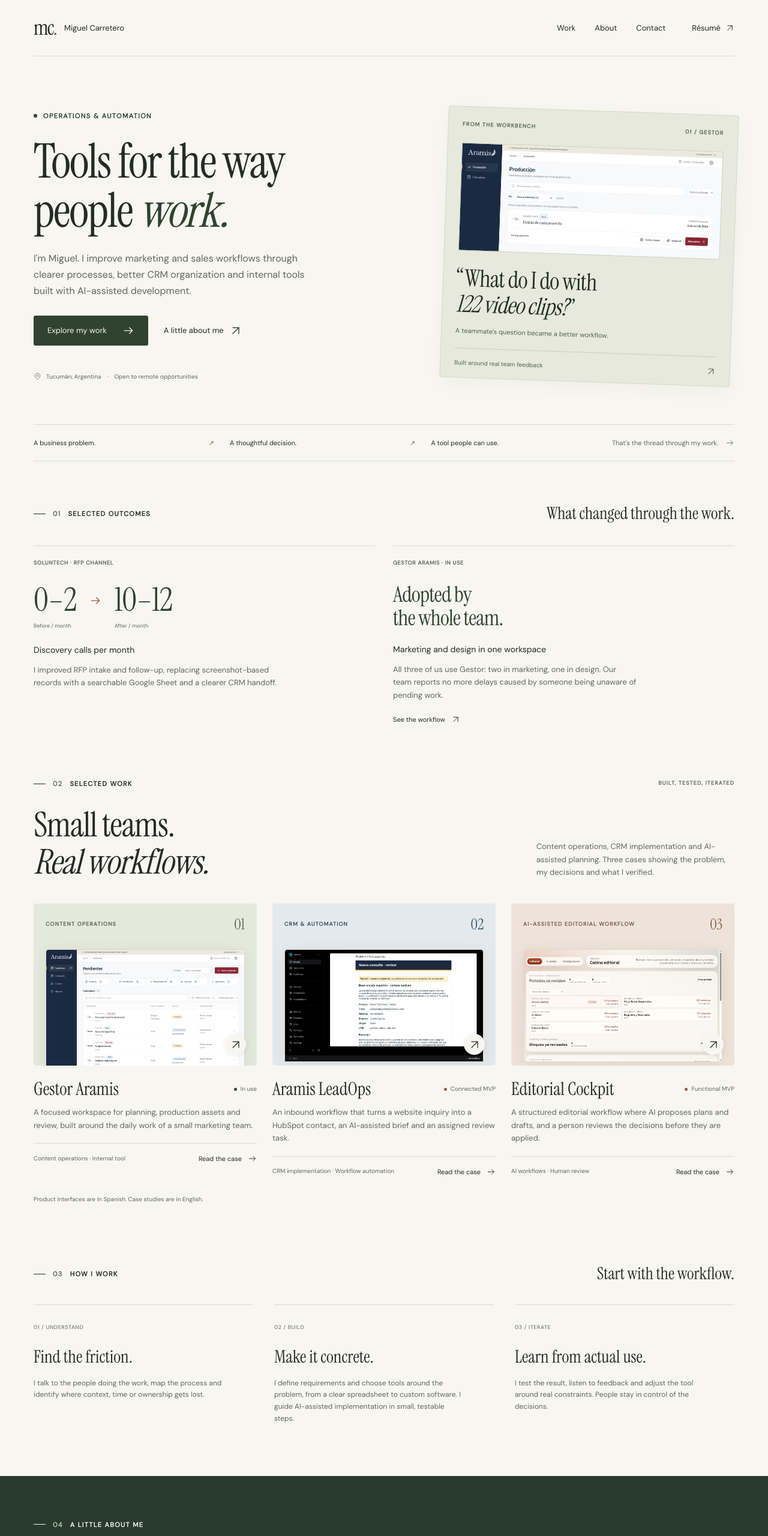
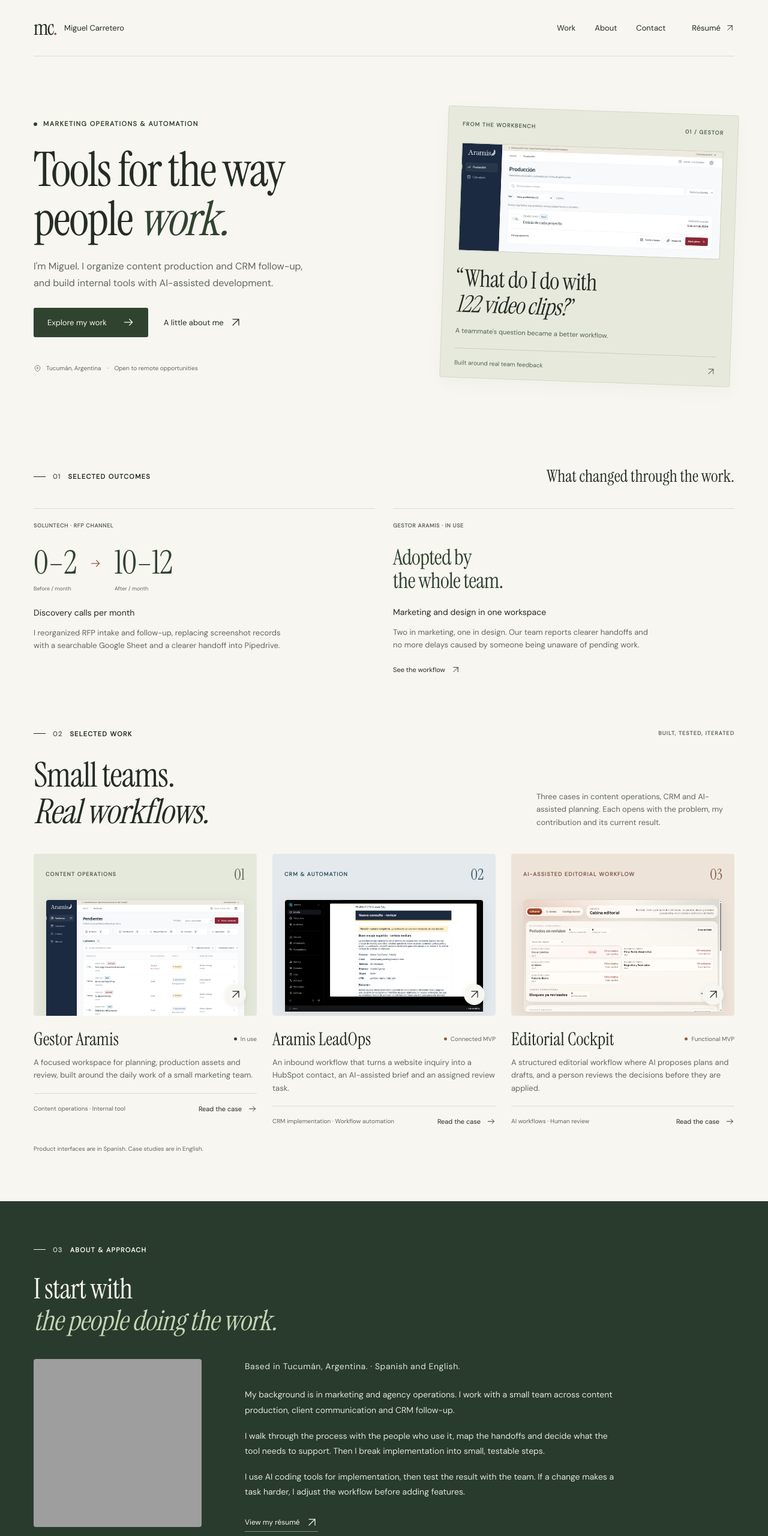
Before and after one commit to Maiguelon/miguel-carretero-porfolio, an Astro site: page / in a window 1280 px wide. Shown: the top 2560 px of the page at 60% size. Built offline with nearby package versions, Linux system fonts and the light colour scheme; Astro itself is replaced by a stand-in of ours; grey boxes are pictures that could not be loaded.

Commit message:
Simplify home copy and merge about with working method

```diff
--- a/src/pages/index.astro
+++ b/src/pages/index.astro
@@ -12,9 +12,9 @@ const projects = (await getCollection('projects', ({ data }) => data.published))
 <BaseLayout>
   <section class="hero container" aria-labelledby="intro-title">
     <div class="hero-copy">
-      <p class="eyebrow hero-kicker"><span class="small-dot"></span>Operations &amp; Automation</p>
+      <p class="eyebrow hero-kicker"><span class="small-dot"></span>Marketing operations &amp; automation</p>
       <h1 id="intro-title">Tools for the way<br />people <em>work.</em></h1>
-      <p class="lede">I'm Miguel. I improve marketing and sales workflows through clearer processes, better CRM organization and internal tools built with AI-assisted development.</p>
+      <p class="lede">I'm Miguel. I organize content production and CRM follow-up, and build internal tools with AI-assisted development.</p>
       <div class="hero-actions"><a class="button button-dark" href="#work">Explore my work <Arrow /></a><a class="text-link" href="#about">A little about me <Arrow diagonal /></a></div>
       <p class="hero-location"><svg width="13" height="13" viewBox="0 0 24 24" fill="none" aria-hidden="true"><path d="M20 10c0 6-8 11-8 11S4 16 4 10a8 8 0 1 1 16 0Z" stroke="currentColor" stroke-width="1.5"/><circle cx="12" cy="10" r="2.5" stroke="currentColor" stroke-width="1.5"/></svg>{profile.location}<span>·</span>Open to remote opportunities</p>
     </div>
@@ -25,7 +25,6 @@ const projects = (await getCollection('projects', ({ data }) => data.published))
       <div class="note-footer"><span>Built around real team feedback</span><Arrow diagonal /></div>
     </a>
   </section>
-  <div class="discipline-strip container"><span>A business problem.</span><span>A thoughtful decision.</span><span>A tool people can use.</span><span class="strip-end">That's the thread through my work. <Arrow /></span></div>
   <section class="outcomes-section container" aria-labelledby="outcomes-title">
     <div class="section-topline"><p class="section-label"><span>01</span> Selected outcomes</p><h2 id="outcomes-title" class="outcomes-title">What changed through the work.</h2></div>
     <div class="outcomes-grid">
@@ -37,50 +36,42 @@ const projects = (await getCollection('projects', ({ data }) => data.published))
           <div><span class="outcome-value">10–12</span><span class="comparison-label">After / month</span></div>
         </div>
         <h3>Discovery calls per month</h3>
-        <p>I improved RFP intake and follow-up, replacing screenshot-based records with a searchable Google Sheet and a clearer CRM handoff.</p>
+        <p>I reorganized RFP intake and follow-up, replacing screenshot records with a searchable Google Sheet and a clearer handoff into Pipedrive.</p>
       </article>
       <article class="outcome-card">
         <p class="eyebrow outcome-context">Gestor Aramis · In use</p>
         <p class="outcome-adoption">Adopted by<br />the whole team.</p>
         <h3>Marketing and design in one workspace</h3>
-        <p>All three of us use Gestor: two in marketing, one in design. Our team reports no more delays caused by someone being unaware of pending work.</p>
+        <p>Two in marketing, one in design. Our team reports clearer handoffs and no more delays caused by someone being unaware of pending work.</p>
         <a class="text-link outcome-link" href="/projects/gestor-aramis/#what-changed">See the workflow <Arrow diagonal /></a>
       </article>
     </div>
   </section>
   <section id="work" class="work-section container" aria-labelledby="work-title">
     <div class="section-topline"><p class="section-label"><span>02</span> Selected work</p><span class="eyebrow">Built, tested, iterated</span></div>
-    <div class="section-heading"><h2 id="work-title">Small teams.<br /><em>Real workflows.</em></h2><p>Content operations, CRM implementation and AI-assisted planning. Three cases showing the problem, my decisions and what I verified.</p></div>
+    <div class="section-heading"><h2 id="work-title">Small teams.<br /><em>Real workflows.</em></h2><p>Three cases in content operations, CRM and AI-assisted planning. Each opens with the problem, my contribution and its current result.</p></div>
     <div class="project-grid">{projects.map((project) => <ProjectCard project={project} />)}</div>
     <p class="work-footnote">Product interfaces are in Spanish. Case studies are in English.</p>
   </section>
-  <section class="approach container" aria-labelledby="approach-title">
-    <div class="section-topline"><p class="section-label"><span>03</span> How I work</p><h2 id="approach-title" class="approach-title">Start with the workflow.</h2></div>
-    <div class="approach-grid">
-      <article><span class="approach-number">01 / Understand</span><h3>Find the friction.</h3><p>I talk to the people doing the work, map the process and identify where context, time or ownership gets lost.</p></article>
-      <article><span class="approach-number">02 / Build</span><h3>Make it concrete.</h3><p>I define requirements and choose tools around the problem, from a clear spreadsheet to custom software. I guide AI-assisted implementation in small, testable steps.</p></article>
-      <article><span class="approach-number">03 / Iterate</span><h3>Learn from actual use.</h3><p>I test the result, listen to feedback and adjust the tool around real constraints. People stay in control of the decisions.</p></article>
-    </div>
-  </section>
   <section id="about" class="about-section" aria-labelledby="about-title">
     <div class="container about-inner">
-      <div class="about-intro"><p class="section-label"><span>04</span> A little about me</p><h2 id="about-title">Understand the work.<br /><em>Make it easier.</em></h2></div>
+      <div class="about-intro"><p class="section-label"><span>03</span> About &amp; approach</p><h2 id="about-title">I start with<br /><em>the people doing the work.</em></h2></div>
       <figure class="about-portrait">
         <Picture src={miguelPortrait} formats={['avif', 'webp']} widths={[280, 560, 840]} sizes="280px" width={560} height={700} alt="Miguel Ángel Carretero outdoors, wearing a beige jacket and a green sweater." loading="lazy" decoding="async" />
       </figure>
-      <div class="about-copy"><p class="about-location">Based in Tucumán, Argentina. · Spanish and English.</p><p>I work in operations and automation, with experience in agency delivery, B2B lead generation and CRM. At Aramis, I coordinate content delivery and client communication, and lead two colleagues across marketing and design.</p><p>I work with the team to find where files get scattered, responsibilities become unclear or follow-ups stall. At Soluntech, that meant improving RFP intake and CRM handoffs. At Aramis, it led to a shared content workspace that all three of us now use.</p><p>I define requirements, design workflows and guide development with AI coding tools. I test the result and adjust it with the people using it, keeping business needs and day-to-day use at the center of each decision.</p><a class="text-link about-link" href={profile.resume} target="_blank" rel="noopener">View my résumé <Arrow diagonal /></a></div>
+      <div class="about-copy"><p class="about-location">Based in Tucumán, Argentina. · Spanish and English.</p><p>My background is in marketing and agency operations. I work with a small team across content production, client communication and CRM follow-up.</p><p>I walk through the process with the people who use it, map the handoffs and decide what the tool needs to support. Then I break implementation into small, testable steps.</p><p>I use AI coding tools for implementation, then test the result with the team. If a change makes a task harder, I adjust the workflow before adding features.</p><a class="text-link about-link" href={profile.resume} target="_blank" rel="noopener">View my résumé <Arrow diagonal /></a></div>
     </div>
   </section>
   <section class="experience container" aria-labelledby="experience-title">
-    <div class="experience-label"><p class="section-label"><span>05</span> Background</p><h2 id="experience-title">The path<br /><em>so far.</em></h2></div>
+    <div class="experience-label"><p class="section-label"><span>04</span> Background</p><h2 id="experience-title">The path<br /><em>so far.</em></h2></div>
     <div class="experience-list">
-      <article class="experience-row"><div class="experience-date">2025 — Present</div><div><h3>Automation & Operations Lead</h3><p class="experience-company">Aramis Agency · Self-employed</p><p>Lead two colleagues across marketing and design, coordinate content delivery and client communication, and improve production workflows. Define and validate internal tools through AI-assisted development.</p></div></article>
-      <article id="soluntech" class="experience-row"><div class="experience-date">2024</div><div><h3>Marketing Assistant</h3><p class="experience-company">Soluntech · B2B software agency</p><p>I took ownership of an RFP channel focused on Bubble and Knack opportunities. I replaced screenshot-based records with a searchable Google Sheet and organized the handoff of confirmed meetings into Pipedrive. Improvements to intake and follow-up helped monthly discovery calls grow from 0–2 to 10–12.</p><p class="experience-supporting">Also worked on customer discovery and outbound campaigns alongside product and engineering teams.</p></div></article>
+      <article class="experience-row"><div class="experience-date">2025 — Present</div><div><h3>Automation & Operations Lead</h3><p class="experience-company">Aramis Agency · Self-employed</p><p>Coordinated content delivery and client communication across 14 client accounts. Lead two colleagues in marketing and design, and improve the team's production workflow.</p></div></article>
+      <article id="soluntech" class="experience-row"><div class="experience-date">2024</div><div><h3>Marketing Assistant</h3><p class="experience-company">Soluntech · B2B software agency</p><p>Owned RFP intake, prospect tracking and CRM handoffs. Also worked on customer discovery and outbound campaigns with product and engineering teams.</p></div></article>
       <article class="experience-row"><div class="experience-date">Education</div><div><h3>Marketing + Programming</h3><p class="experience-company">UNSTA · Universidad Nacional de Tucumán</p><p>Bachelor's degree in Marketing, graduated in 2023. University programming degree in progress.</p></div></article>
     </div>
   </section>
   <section id="contact" class="contact-section container" aria-labelledby="contact-title">
-    <div class="contact-top"><p class="section-label"><span>06</span> Let's talk</p><span class="contact-caption">Open to operations and automation roles.</span></div>
+    <div class="contact-top"><p class="section-label"><span>05</span> Let's talk</p><span class="contact-caption">Open to operations and automation roles.</span></div>
     <h2 id="contact-title">Let's make work<br /><em>a little easier.</em></h2>
     <div class="contact-bottom"><a class="email-link" href={`mailto:${profile.email}`}>{profile.email}<Arrow diagonal /></a><div class="social-links"><a href={profile.linkedin} target="_blank" rel="noopener">LinkedIn <Arrow diagonal /></a><a href={profile.github} target="_blank" rel="noopener">GitHub <Arrow diagonal /></a><a href={profile.resume} target="_blank" rel="noopener">Résumé <Arrow diagonal /></a></div></div>
   </section>
```
Also changed, not shown: docs/PLAN.md (+5 -0 lines).
